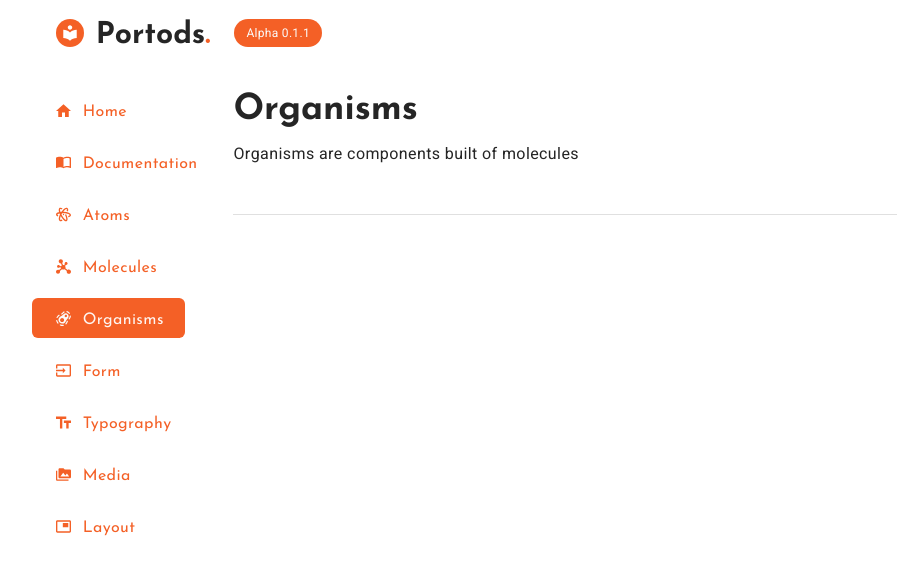
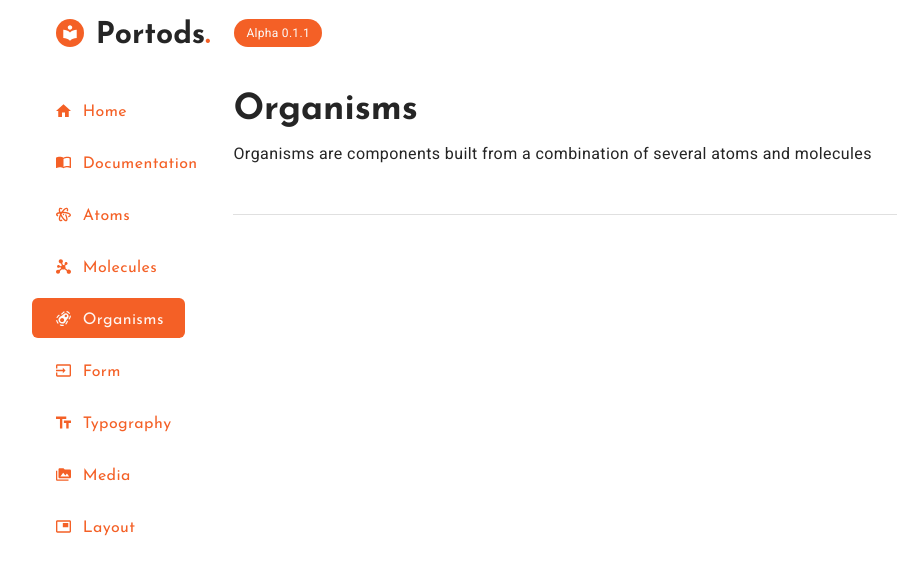
Before and after one commit to TheFlyingWhale/portods, a React (Create React App) app: page /organisms in a window 1280 px wide. Shown: the top 574 px of the page, without its empty margins (75-977 px from the left). Built offline with nearby package versions, Linux system fonts and the light colour scheme.

Commit message:
update organism text

```diff
--- a/src/showCase/showcasePages/ShowcaseOrganisms.tsx
+++ b/src/showCase/showcasePages/ShowcaseOrganisms.tsx
@@ -6,7 +6,10 @@ const ShowcaseOrganisms = () => {
 		<Vertical className="w-full h-fit gap-12">
 			<Vertical className="gap-3">
 				<Heading>Organisms</Heading>
-				<Text>Organisms are components built of molecules</Text>
+				<Text>
+					Organisms are components built from a combination of several
+					atoms and molecules
+				</Text>
 			</Vertical>
 			<Divider />
 		</Vertical>
```
